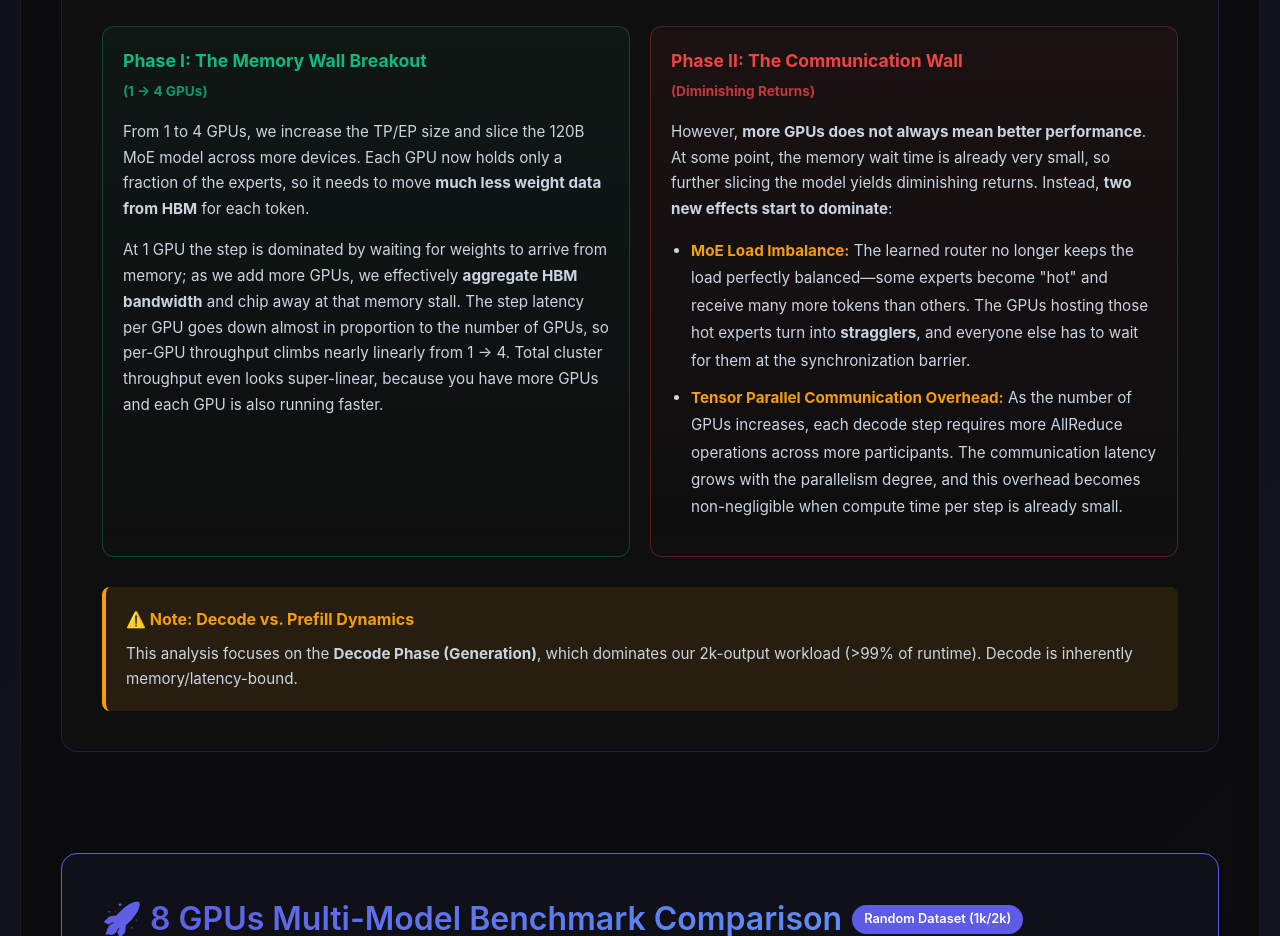
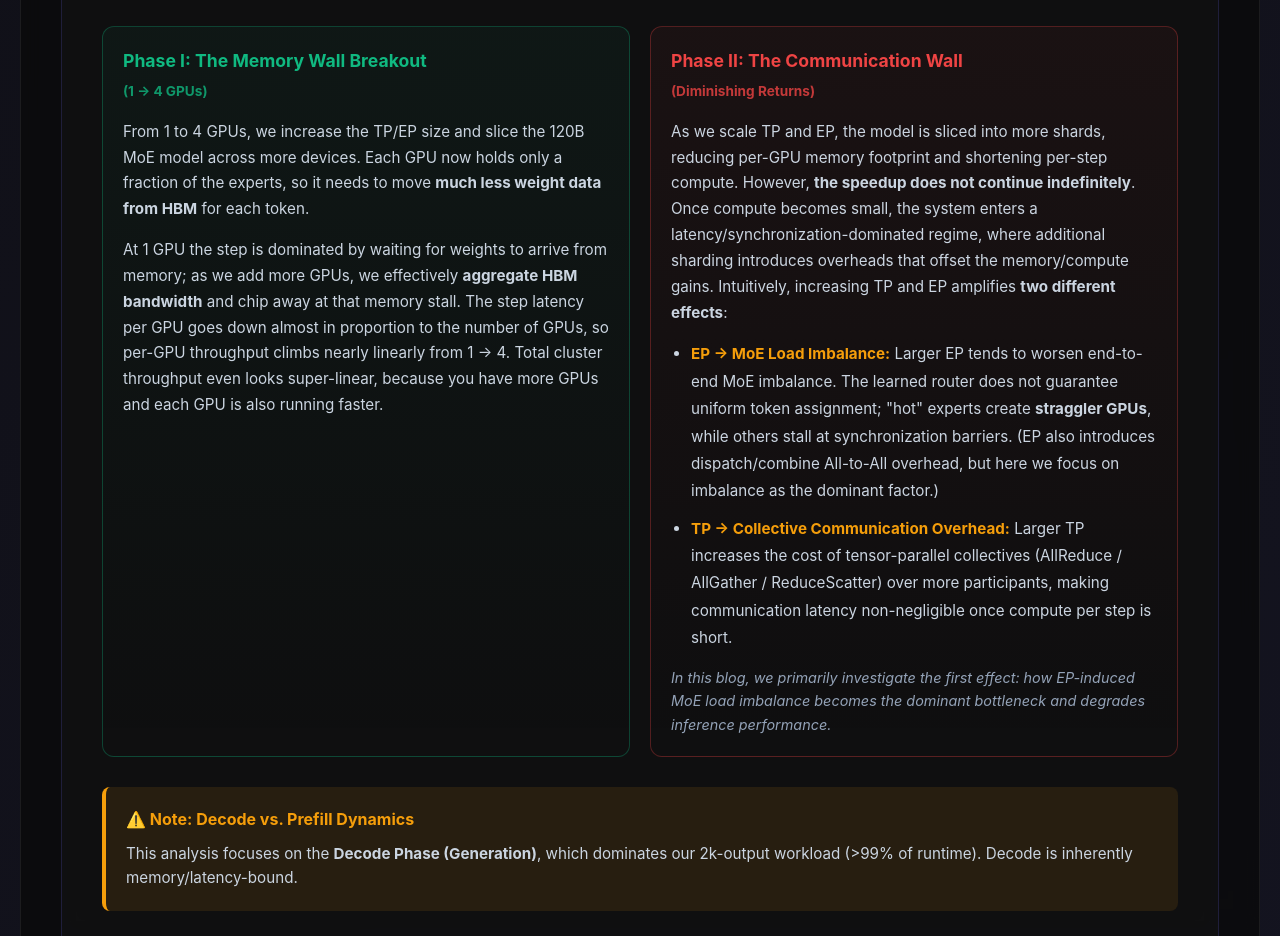
Before and after one commit to ryan-yide/moeloadbalance, a plain HTML site: page index.html in a window 1280 px wide. Shown: the part 5162-6098 px from the top of the page. Drawn offline with nearby package versions, Linux system fonts and the light colour scheme.

Commit message:
perf: update the phase II text

```diff
--- a/index.html
+++ b/index.html
@@ -1093,12 +1093,15 @@ trtllm-bench \
                         <div class="regime-card" style="border: 1px solid rgba(239, 68, 68, 0.3); background: linear-gradient(180deg, rgba(239, 68, 68, 0.05) 0%, rgba(0,0,0,0) 100%);">
                             <h4 style="color: #ef4444; margin-bottom: 15px; font-size: 1.1rem;">Phase II: The Communication Wall<br><span style="font-size: 0.85rem; opacity: 0.8;">(Diminishing Returns)</span></h4>
                             <p style="color: #cbd5e1; font-size: 0.95rem; line-height: 1.7; margin-bottom: 15px;">
-                                However, <strong>more GPUs does not always mean better performance</strong>. At some point, the memory wait time is already very small, so further slicing the model yields diminishing returns. Instead, <strong>two new effects start to dominate</strong>:
+                                As we scale TP and EP, the model is sliced into more shards, reducing per-GPU memory footprint and shortening per-step compute. However, <strong>the speedup does not continue indefinitely</strong>. Once compute becomes small, the system enters a latency/synchronization-dominated regime, where additional sharding introduces overheads that offset the memory/compute gains. Intuitively, increasing TP and EP amplifies <strong>two different effects</strong>:
                             </p>
                             <ul style="color: #cbd5e1; font-size: 0.95rem; line-height: 1.8; margin: 0 0 15px 20px; padding: 0;">
-                                <li style="margin-bottom: 10px;"><strong style="color: #f59e0b;">MoE Load Imbalance:</strong> The learned router no longer keeps the load perfectly balanced—some experts become "hot" and receive many more tokens than others. The GPUs hosting those hot experts turn into <strong>stragglers</strong>, and everyone else has to wait for them at the synchronization barrier.</li>
-                                <li><strong style="color: #f59e0b;">Tensor Parallel Communication Overhead:</strong> As the number of GPUs increases, each decode step requires more AllReduce operations across more participants. The communication latency grows with the parallelism degree, and this overhead becomes non-negligible when compute time per step is already small.</li>
+                                <li style="margin-bottom: 10px;"><strong style="color: #f59e0b;">EP → MoE Load Imbalance:</strong> Larger EP tends to worsen end-to-end MoE imbalance. The learned router does not guarantee uniform token assignment; "hot" experts create <strong>straggler GPUs</strong>, while others stall at synchronization barriers. (EP also introduces dispatch/combine All-to-All overhead, but here we focus on imbalance as the dominant factor.)</li>
+                                <li><strong style="color: #f59e0b;">TP → Collective Communication Overhead:</strong> Larger TP increases the cost of tensor-parallel collectives (AllReduce / AllGather / ReduceScatter) over more participants, making communication latency non-negligible once compute per step is short.</li>
                             </ul>
+                            <p style="color: #94a3b8; font-size: 0.9rem; line-height: 1.6; margin: 0; font-style: italic;">
+                                In this blog, we primarily investigate the first effect: how EP-induced MoE load imbalance becomes the dominant bottleneck and degrades inference performance.
+                            </p>
                         </div>
                     </div>
 
@@ -1260,12 +1263,15 @@ trtllm-bench \
                         <div class="regime-card" style="border: 1px solid rgba(239, 68, 68, 0.3); background: linear-gradient(180deg, rgba(239, 68, 68, 0.05) 0%, rgba(0,0,0,0) 100%);">
                             <h4 style="color: #ef4444; margin-bottom: 15px; font-size: 1.1rem;">Phase II: The Communication Wall<br><span style="font-size: 0.85rem; opacity: 0.8;">(Diminishing Returns)</span></h4>
                             <p style="color: #cbd5e1; font-size: 0.95rem; line-height: 1.7; margin-bottom: 15px;">
-                                However, <strong>more GPUs does not always mean better performance</strong>. At some point, the memory wait time is already very small, so further slicing the model yields diminishing returns. Instead, <strong>two new effects start to dominate</strong>:
+                                As we scale TP and EP, the model is sliced into more shards, reducing per-GPU memory footprint and shortening per-step compute. However, <strong>the speedup does not continue indefinitely</strong>. Once compute becomes small, the system enters a latency/synchronization-dominated regime, where additional sharding introduces overheads that offset the memory/compute gains. Intuitively, increasing TP and EP amplifies <strong>two different effects</strong>:
                             </p>
                             <ul style="color: #cbd5e1; font-size: 0.95rem; line-height: 1.8; margin: 0 0 15px 20px; padding: 0;">
-                                <li style="margin-bottom: 10px;"><strong style="color: #f59e0b;">MoE Load Imbalance:</strong> The learned router no longer keeps the load perfectly balanced—some experts become "hot" and receive many more tokens than others. The GPUs hosting those hot experts turn into <strong>stragglers</strong>, and everyone else has to wait for them at the synchronization barrier.</li>
-                                <li><strong style="color: #f59e0b;">Tensor Parallel Communication Overhead:</strong> As the number of GPUs increases, each decode step requires more AllReduce operations across more participants. The communication latency grows with the parallelism degree, and this overhead becomes non-negligible when compute time per step is already small.</li>
+                                <li style="margin-bottom: 10px;"><strong style="color: #f59e0b;">EP → MoE Load Imbalance:</strong> Larger EP tends to worsen end-to-end MoE imbalance. The learned router does not guarantee uniform token assignment; "hot" experts create <strong>straggler GPUs</strong>, while others stall at synchronization barriers. (EP also introduces dispatch/combine All-to-All overhead, but here we focus on imbalance as the dominant factor.)</li>
+                                <li><strong style="color: #f59e0b;">TP → Collective Communication Overhead:</strong> Larger TP increases the cost of tensor-parallel collectives (AllReduce / AllGather / ReduceScatter) over more participants, making communication latency non-negligible once compute per step is short.</li>
                             </ul>
+                            <p style="color: #94a3b8; font-size: 0.9rem; line-height: 1.6; margin: 0; font-style: italic;">
+                                In this blog, we primarily investigate the first effect: how EP-induced MoE load imbalance becomes the dominant bottleneck and degrades inference performance.
+                            </p>
                         </div>
                     </div>
 
@@ -1491,12 +1497,15 @@ trtllm-bench \
                         <div class="regime-card" style="border: 1px solid rgba(239, 68, 68, 0.3); background: linear-gradient(180deg, rgba(239, 68, 68, 0.05) 0%, rgba(0,0,0,0) 100%);">
                             <h4 style="color: #ef4444; margin-bottom: 15px; font-size: 1.1rem;">Phase II: The Communication Wall<br><span style="font-size: 0.85rem; opacity: 0.8;">(Diminishing Returns)</span></h4>
                             <p style="color: #cbd5e1; font-size: 0.95rem; line-height: 1.7; margin-bottom: 15px;">
-                                However, <strong>more GPUs does not always mean better performance</strong>. At some point, the memory wait time is already very small, so further slicing the model yields diminishing returns. Instead, <strong>two new effects start to dominate</strong>:
+                                As we scale TP and EP, the model is sliced into more shards, reducing per-GPU memory footprint and shortening per-step compute. However, <strong>the speedup does not continue indefinitely</strong>. Once compute becomes small, the system enters a latency/synchronization-dominated regime, where additional sharding introduces overheads that offset the memory/compute gains. Intuitively, increasing TP and EP amplifies <strong>two different effects</strong>:
                             </p>
                             <ul style="color: #cbd5e1; font-size: 0.95rem; line-height: 1.8; margin: 0 0 15px 20px; padding: 0;">
-                                <li style="margin-bottom: 10px;"><strong style="color: #f59e0b;">MoE Load Imbalance:</strong> The learned router no longer keeps the load perfectly balanced—some experts become "hot" and receive many more tokens than others. The GPUs hosting those hot experts turn into <strong>stragglers</strong>, and everyone else has to wait for them at the synchronization barrier.</li>
-                                <li><strong style="color: #f59e0b;">Tensor Parallel Communication Overhead:</strong> As the number of GPUs increases, each decode step requires more AllReduce operations across more participants. The communication latency grows with the parallelism degree, and this overhead becomes non-negligible when compute time per step is already small.</li>
+                                <li style="margin-bottom: 10px;"><strong style="color: #f59e0b;">EP → MoE Load Imbalance:</strong> Larger EP tends to worsen end-to-end MoE imbalance. The learned router does not guarantee uniform token assignment; "hot" experts create <strong>straggler GPUs</strong>, while others stall at synchronization barriers. (EP also introduces dispatch/combine All-to-All overhead, but here we focus on imbalance as the dominant factor.)</li>
+                                <li><strong style="color: #f59e0b;">TP → Collective Communication Overhead:</strong> Larger TP increases the cost of tensor-parallel collectives (AllReduce / AllGather / ReduceScatter) over more participants, making communication latency non-negligible once compute per step is short.</li>
                             </ul>
+                            <p style="color: #94a3b8; font-size: 0.9rem; line-height: 1.6; margin: 0; font-style: italic;">
+                                In this blog, we primarily investigate the first effect: how EP-induced MoE load imbalance becomes the dominant bottleneck and degrades inference performance.
+                            </p>
                         </div>
                     </div>
 
```
